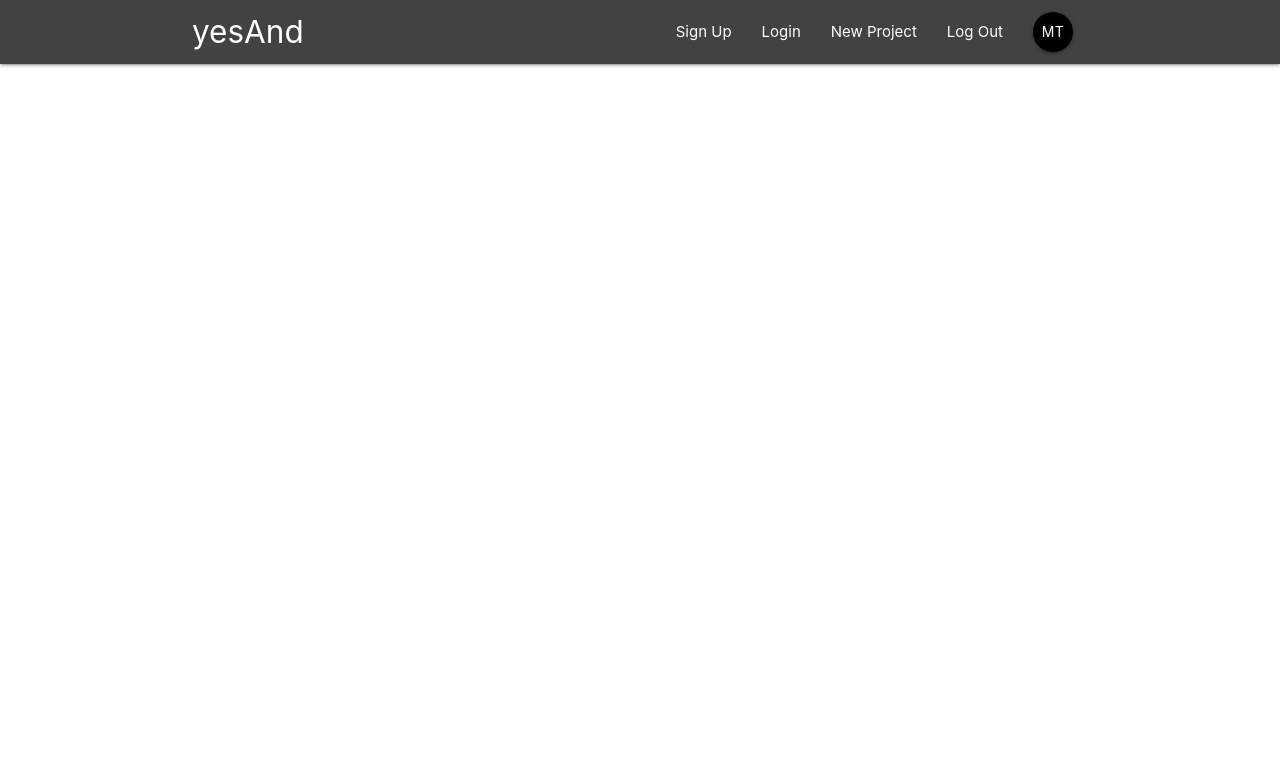
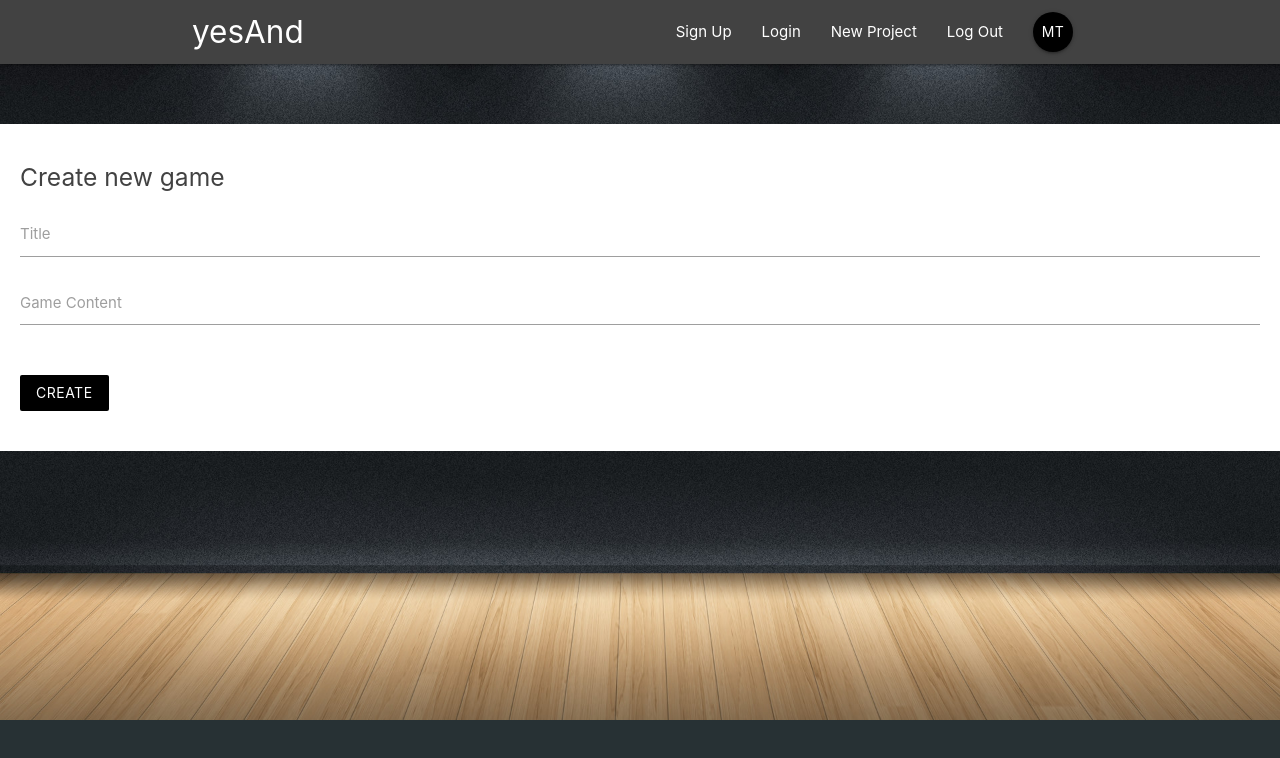
Before and after one commit to Menilek/yesAnd, a React (Create React App) app: page /create in a window 1280 px wide. Shown: the top 758 px of the page. Built offline with nearby package versions, Linux system fonts and the light colour scheme.

Commit message:
Added stage background image and styled form elements

```diff
--- a/public/index.html
+++ b/public/index.html
@@ -21,7 +21,7 @@
     -->
     <link href="https://fonts.googleapis.com/icon?family=Material+Icons" rel="stylesheet">
     <link rel="stylesheet" href="https://cdnjs.cloudflare.com/ajax/libs/materialize/1.0.0/css/materialize.min.css">
-    <title>React App</title>
+    <title>yesAnd</title>
 
   </head>
   <body>
--- a/src/App.js
+++ b/src/App.js
@@ -3,8 +3,9 @@ import { BrowserRouter, Switch, Route } from 'react-router-dom';
 import NavBar from './components/layout/NavBar';
 import Dashboard from './components/dashboard/Dashboard';
 import GameDetails from './components/games/GameDetails';
-import SignIn from './components/auth/SignIn';
+import LogIn from './components/auth/Login';
 import SignUp from './components/auth/SignUp';
+import CreateGame from './components/games/CreateGame';
 
 class App extends Component {
   render() {
@@ -15,8 +16,9 @@ class App extends Component {
           <Switch>
             <Route exact path='/' component={Dashboard} />
             <Route path='/game/:id' component={GameDetails} />
-            <Route path='/signin' component={SignIn} />
+            <Route path='/login' component={LogIn} />
             <Route path='/signup' component={SignUp} />
+            <Route path='/create' component={CreateGame} />
           </Switch>
         </div>
       </BrowserRouter>
--- a/src/components/auth/SignIn.js
+++ b/src/components/auth/Login.js
@@ -1,6 +1,6 @@
 import React, { Component } from 'react'
 
-class SignIn extends Component {
+class LogIn extends Component {
     state = {
         email: '',
         password: ''
@@ -20,7 +20,7 @@ class SignIn extends Component {
     return (
       <div>
         <form onSubmit={this.handleSubmit} className="white">
-            <h5 className="grey-text text-darken-3">Sign In</h5>
+            <h5 className="grey-text text-darken-3">Log In</h5>
             <div className="input-field">
                 <label htmlFor="email">Email</label>
                 <input type="email" id="email" onChange={this.handleChange} />
@@ -36,4 +36,4 @@ class SignIn extends Component {
   }
 }
 
-export default SignIn;
+export default LogIn;
--- a/src/components/games/CreateGame.js
+++ b/src/components/games/CreateGame.js
@@ -0,0 +1,39 @@
+import React, { Component } from 'react'
+
+class CreateGame extends Component {
+    state = {
+        title: '',
+        content:''
+    }
+    handleChange = (e) => {
+        this.setState({
+            [e.target.id]: e.target.value
+        })
+    }
+
+    handleSubmit = (e) => {
+        e.preventDefault();
+        console.log(this.state);
+    }
+
+    render() {
+    return (
+      <div>
+        <form onSubmit={this.handleSubmit} className="white">
+            <h5 className="grey-text text-darken-3">Create new game</h5>
+            <div className="input-field">
+                <label htmlFor="title">Title</label>
+                <input type="text" id="title" onChange={this.handleChange} />
+            </div>
+            <div className="input-field">
+                <label htmlFor="content">Game Content</label>
+                <textarea id="content" className="materialize-textarea" onChange={this.handleChange} />
+            </div>
+            <button className="btn black lighten-1 z-depth-0">Create</button>
+        </form>
+      </div>
+    )
+  }
+}
+
+export default CreateGame;
--- a/src/components/layout/SignedInLinks.js
+++ b/src/components/layout/SignedInLinks.js
@@ -4,7 +4,7 @@ import { NavLink } from 'react-router-dom';
 const SignedInLinks = () => {
     return(
         <ul className="right">
-            <li><NavLink to='/'>New Project</NavLink></li>
+            <li><NavLink to='/create'>New Project</NavLink></li>
             <li><NavLink to='/'>Log Out</NavLink></li>
             <li><NavLink to='/' className="btn btn-floating black lighten-1">MT</NavLink></li>
         </ul>
--- a/src/components/layout/SignedOutLinks.js
+++ b/src/components/layout/SignedOutLinks.js
@@ -4,8 +4,8 @@ import { NavLink } from 'react-router-dom';
 const SignedOutLinks = () => {
     return(
         <ul className="right">
-            <li><NavLink to='/'>Sign Up</NavLink></li>
-            <li><NavLink to='/'>Login</NavLink></li>
+            <li><NavLink to='/SignUp'>Sign Up</NavLink></li>
+            <li><NavLink to='/LogIn'>Login</NavLink></li>
         </ul>
     )
 }
--- a/src/index.css
+++ b/src/index.css
@@ -1,3 +1,7 @@
+html{
+  min-height: 100%;
+}
+
 body {
   margin: 0;
   padding: 0;
@@ -6,6 +10,27 @@ body {
     sans-serif;
   -webkit-font-smoothing: antialiased;
   -moz-osx-font-smoothing: grayscale;
+  background: url(/img/stage.jpg) no-repeat;
+  background-size: 100%;
+  background-color: #273134;
+  min-height: 100%;
+}
+
+form{
+  padding: 20px;
+  margin-top: 60px;
+}
+
+form button, form h5{
+  margin: 20px 0;
+}
+
+input[type=text]:not(.browser-default):focus:not([readonly]),
+input[type=email]:not(.browser-default):focus:not([readonly]),
+input[type=password]:not(.browser-default):focus:not([readonly]),
+textarea.materialize-textarea:focus:not([readonly]){
+  border-color: #273134;
+  box-shadow: none;
 }
 
 code {
```
Also changed, not shown: public/img/stage.jpg (added), 1 other file (tests, documents, lock files or other folders).
